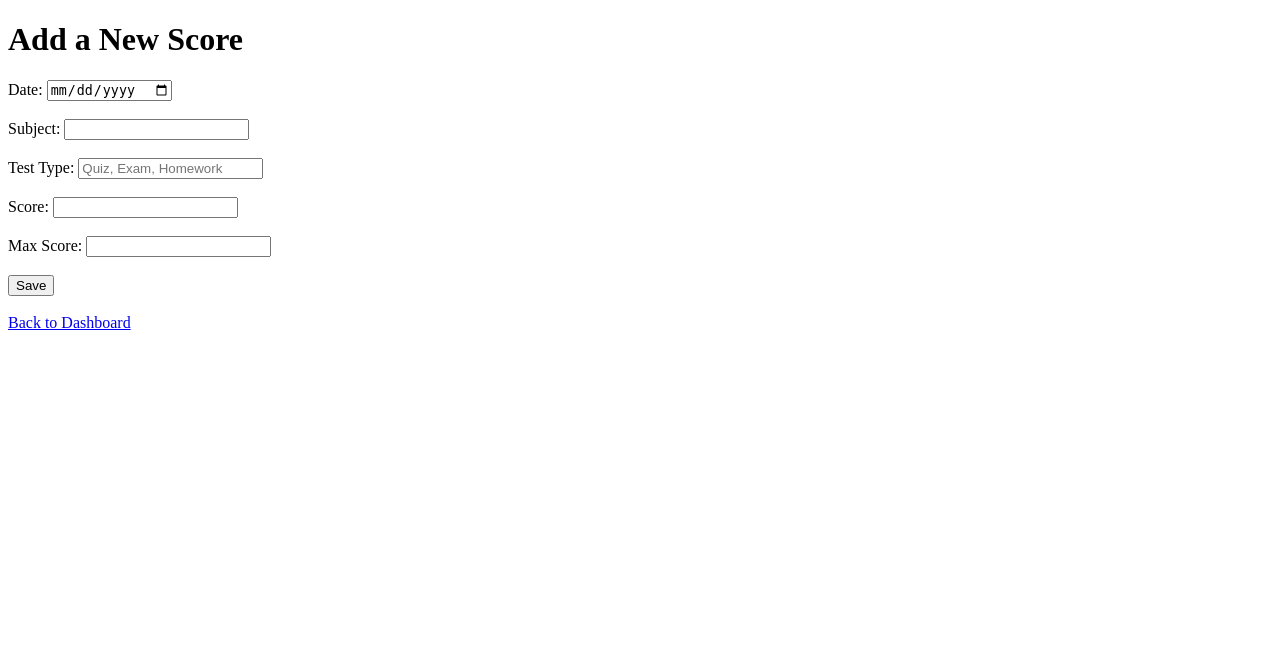
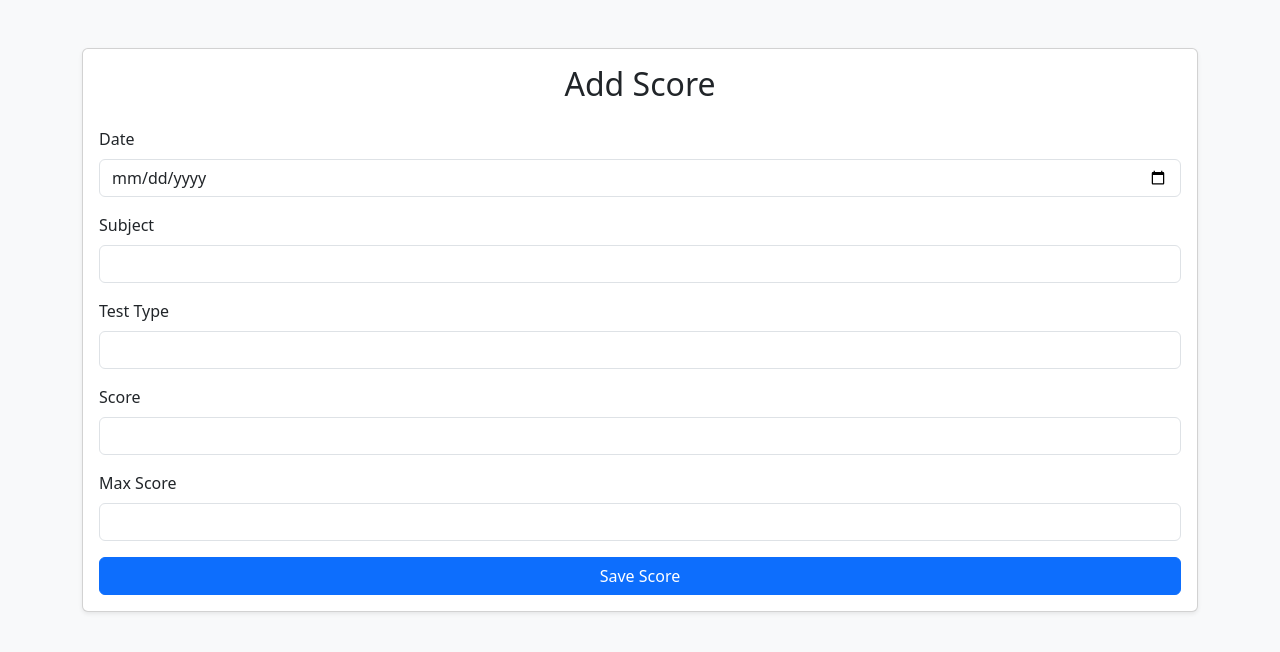
Before and after one commit to J1YA777/study_tracker_web, a Flask app: page /add_score in a window 1280 px wide. Shown: the top 652 px of the page. Run offline with Flask 3, Linux system fonts and the light colour scheme; the visitor is signed in with stand-in values (Sample User, id 1).

Commit message:
add_score.html

```diff
--- a/templates/add_score.html
+++ b/templates/add_score.html
@@ -2,29 +2,45 @@
 <html>
 <head>
     <title>Add Score</title>
+    <link href="https://cdn.jsdelivr.net/npm/bootstrap@5.3.2/dist/css/bootstrap.min.css" rel="stylesheet">
 </head>
-<body>
-    <h1>Add a New Score</h1>
-    <form method="POST">
-        <label>Date:</label>
-        <input type="date" name="date" required><br><br>
+<body class="bg-light">
 
-        <label>Subject:</label>
-        <input type="text" name="subject" required><br><br>
+<div class="container mt-5">
+    <div class="card shadow-sm">
+        <div class="card-body">
+            <h2 class="card-title text-center mb-4">Add Score</h2>
+            <form method="POST">
+                <div class="mb-3">
+                    <label class="form-label">Date</label>
+                    <input type="date" name="date" class="form-control" required>
+                </div>
 
-        <label>Test Type:</label>
-        <input type="text" name="test_type" placeholder="Quiz, Exam, Homework" required><br><br>
+                <div class="mb-3">
+                    <label class="form-label">Subject</label>
+                    <input type="text" name="subject" class="form-control" required>
+                </div>
 
-        <label>Score:</label>
-        <input type="number" step="0.01" name="score" required><br><br>
+                <div class="mb-3">
+                    <label class="form-label">Test Type</label>
+                    <input type="text" name="test_type" class="form-control" required>
+                </div>
 
-        <label>Max Score:</label>
-        <input type="number" step="0.01" name="max_score" required><br><br>
+                <div class="mb-3">
+                    <label class="form-label">Score</label>
+                    <input type="number" step="0.1" name="score" class="form-control" required>
+                </div>
 
-        <button type="submit">Save</button>
-    </form>
+                <div class="mb-3">
+                    <label class="form-label">Max Score</label>
+                    <input type="number" step="0.1" name="max_score" class="form-control" required>
+                </div>
 
-    <br>
-    <a href="/dashboard">Back to Dashboard</a>
+                <button type="submit" class="btn btn-primary w-100">Save Score</button>
+            </form>
+        </div>
+    </div>
+</div>
+
 </body>
 </html>
```
